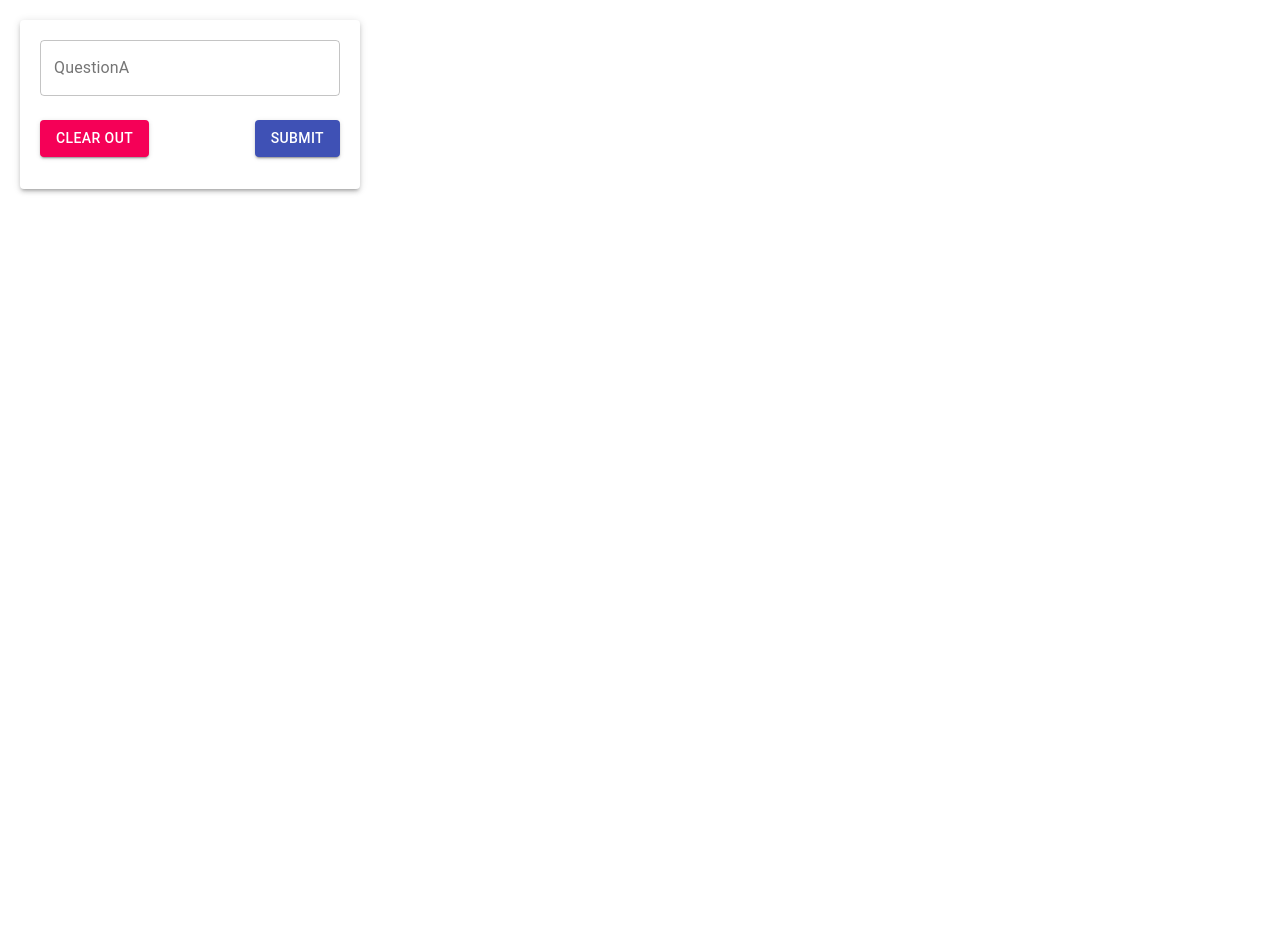
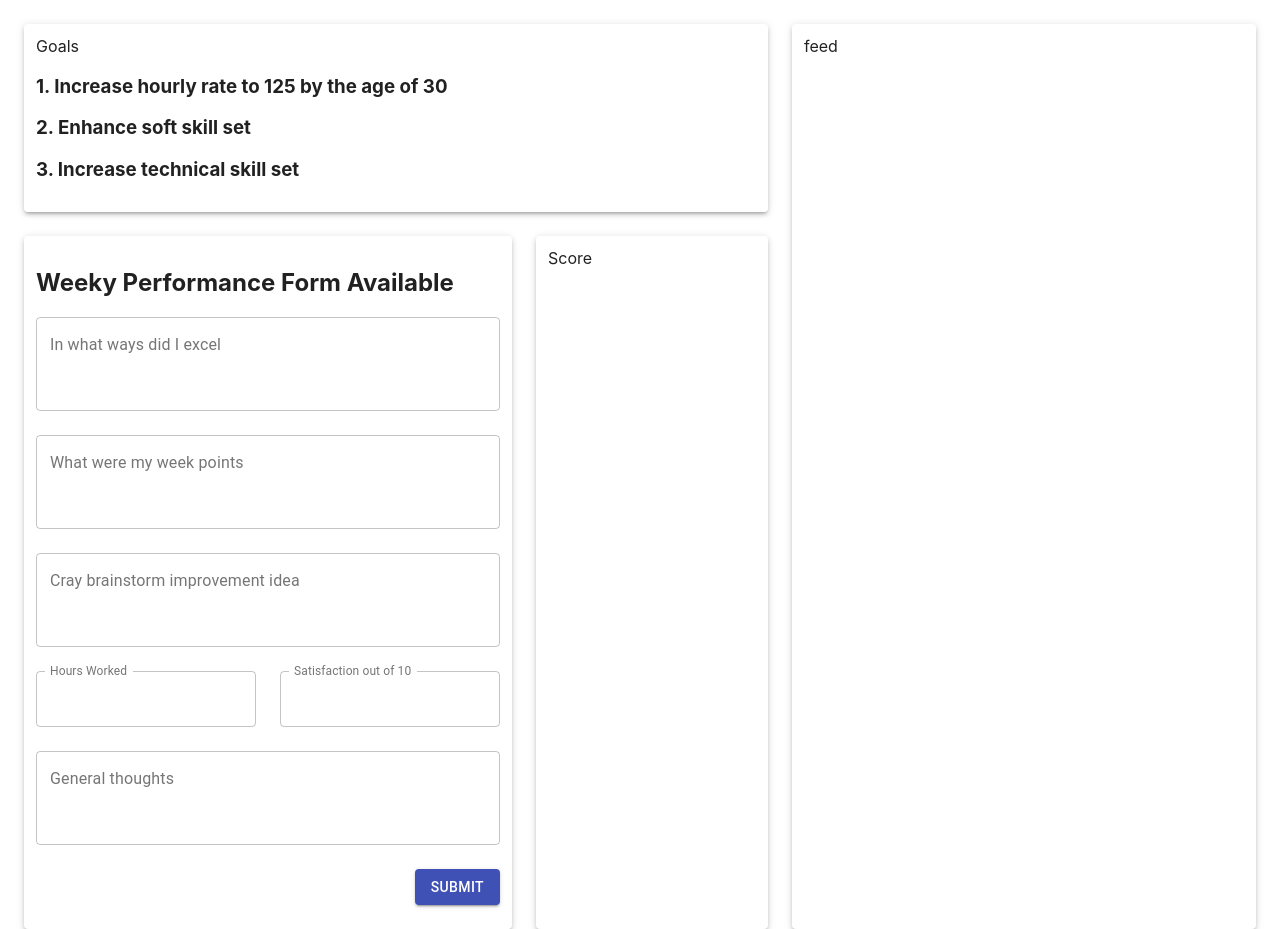
Before and after one commit to HarryFray/career-accelerator, a React (Create React App) app: page / in a window 1280 px wide. Before the commit the page ends 800 px from the top, so only its background shows below. Built offline with nearby package versions, Linux system fonts and the light colour scheme.

Commit message:
create layout / enhance weekly form

```diff
--- a/src/App.js
+++ b/src/App.js
@@ -1,9 +1,9 @@
-import WeeklyForm from "./components/WeeklyForm";
+import Layout from "./components/Layout";
 
 const App = () => {
   return (
     <div className="App">
-      <WeeklyForm />
+      <Layout />
     </div>
   );
 };
--- /dev/null
+++ b/src/components/Layout.js
@@ -0,0 +1,60 @@
+import Paper from "@material-ui/core/Paper";
+import styled from "styled-components";
+
+import WeeklyForm from "./WeeklyForm";
+
+const StyledLayout = styled.div`
+  display: grid;
+  height: calc(100vh - 48px);
+  padding: 24px;
+  grid-column-gap: 24px;
+  grid-row-gap: 24px;
+  grid-template-columns: 1fr 1fr 1fr 2fr;
+  grid-template-rows: 1fr 2fr;
+
+  .Paper {
+    padding: 12px;
+  }
+
+  .Goals {
+    grid-column: 1 / 4;
+  }
+
+  .Weekly {
+    grid-row: 2;
+    grid-column: 1 / 3;
+  }
+
+  .Monthly {
+    grid-row: 2;
+    grid-column: 3;
+  }
+
+  .Feed {
+    grid-row: 1 / 3;
+    grid-column: 4;
+  }
+`;
+
+const Layout = () => {
+  return (
+    <StyledLayout>
+      <Paper elevation={3} className="Paper Goals">
+        Goals
+        <h3>1. Increase hourly rate to 125 by the age of 30</h3>
+        <h3>2. Enhance soft skill set</h3>
+        <h3>3. Increase technical skill set</h3>
+
+      </Paper>
+      <WeeklyForm className="Paper Weekly">Weekly form</WeeklyForm>
+      <Paper elevation={3} className="Paper Monthly">
+        Score
+      </Paper>
+      <Paper elevation={3} className="Paper Feed">
+        feed
+      </Paper>
+    </StyledLayout>
+  );
+};
+
+export default Layout;
--- a/src/components/WeeklyForm.js
+++ b/src/components/WeeklyForm.js
@@ -7,49 +7,109 @@ import styled from "styled-components";
 const StyledPaper = styled(Paper)`
   display: flex;
   flex-direction: column;
-  width: 300px;
-  padding: 20px;
-  margin: 20px;
 
   div {
     margin-bottom: 12px;
     width: 100%;
   }
 
+  .todo {
+    display: flex;
+
+    .number-feild {
+      margin: 0;
+    }
+    .first {
+      margin-right: 24px;
+    }
+  }
+
   .buttons {
     display: flex;
-    justify-content: space-between;
+    justify-content: flex-end;
   }
 `;
 
-const WeeklyForm = () => {
-  const [formData, setFormData] = useState("");
+const WeeklyForm = ({ className }) => {
+  const [formData, setFormData] = useState({});
 
   const handleChange = (event) => {
-    setFormData(event.target.value);
+    setFormData({
+      ...formData,
+      [event.target.name.toLocaleLowerCase().split(" ").join("-")]: event.target
+        .value,
+    });
   };
 
   const handleSubmit = async (event) => {
     event.preventDefault();
+    console.log(formData);
     // Make a request for a user with a given ID
   };
 
   return (
-    <StyledPaper elevation={3}>
+    <StyledPaper elevation={3} className={className}>
+      <h2>Weeky Performance Form Available</h2>
       <form onSubmit={(e) => handleSubmit(e)} noValidate autoComplete="off">
         <TextField
           onChange={(e) => handleChange(e)}
-          label="QuestionA"
+          label="In what ways did I excel"
+          name="In what ways did I excel"
           variant="outlined"
+          multiline
+          rows={3}
+        />
+        <TextField
+          onChange={(e) => handleChange(e)}
+          label="What were my week points"
+          name="What were my week points"
+          variant="outlined"
+          multiline
+          rows={3}
+        />
+        <TextField
+          onChange={(e) => handleChange(e)}
+          label="Cray brainstorm improvement idea"
+          name="Cray brainstorm improvement idea"
+          variant="outlined"
+          multiline
+          rows={3}
+        />
+        <div className="todo">
+          <TextField
+            className="first number-feild"
+            onChange={(e) => handleChange(e)}
+            id="standard-number"
+            variant="outlined"
+            label="Hours Worked"
+            name="Hours Worked"
+            type="number"
+            InputLabelProps={{
+              shrink: true,
+            }}
+          />
+          <TextField
+            className="number-feild"
+            onChange={(e) => handleChange(e)}
+            id="standard-number"
+            variant="outlined"
+            label="Satisfaction out of 10"
+            name="Satisfaction out of 10"
+            type="number"
+            InputLabelProps={{
+              shrink: true,
+            }}
+          />
+        </div>
+        <TextField
+          onChange={(e) => handleChange(e)}
+          label="General thoughts"
+          name="General thoughts"
+          variant="outlined"
+          multiline
+          rows={3}
         />
         <div className="buttons">
-          <Button
-            onClick={() => setFormData("")}
-            variant="contained"
-            color="secondary"
-          >
-            Clear Out
-          </Button>
           <Button type="submit" variant="contained" color="primary">
             Submit
           </Button>
```
Also changed, not shown: 1 other file (tests, documents, lock files or other folders).
